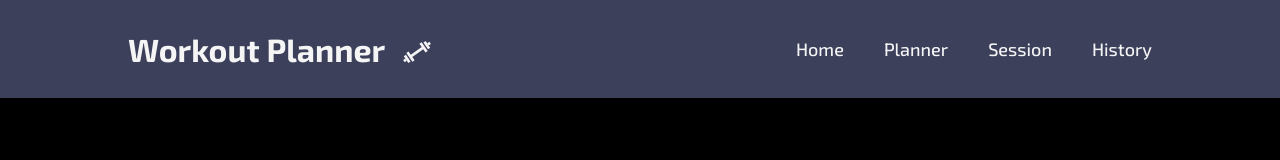
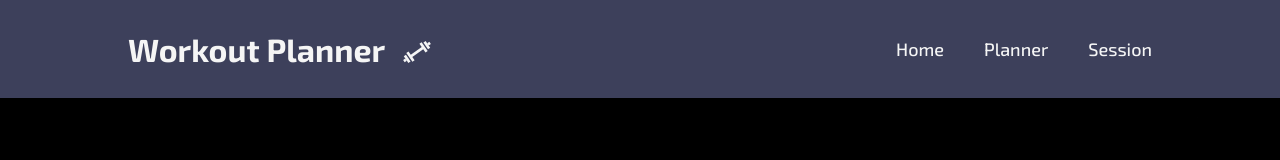
Before and after one commit to diogo-dev/Workout-Project, a React (Vite) app: page / in a window 1280 px wide. Shown: the top 160 px of the page. Built offline with nearby package versions, Linux system fonts and the light colour scheme; no server answers.

Commit message:
Delete: History Page

```diff
--- a/src/App.jsx
+++ b/src/App.jsx
@@ -28,7 +28,6 @@ function App() {
           <Route path='/planner' element={<Planner />} />
           <Route path='/planner/create-workout' element={<CreateWorkout />} />
           <Route path='/session' element={<WorkoutSession />} />
-          <Route path='/history' element={<History />} />
         </Routes>
       </BrowserRouter>
     </div>
--- a/src/components/navBar/NavBar.jsx
+++ b/src/components/navBar/NavBar.jsx
@@ -15,7 +15,6 @@ const NavBar = () => {
         <NavLink to='/'>Home</NavLink>
         <NavLink to='/planner'>Planner</NavLink>
         <NavLink to='/session'>Session</NavLink>
-        <NavLink to='/history'>History</NavLink>
       </nav>
     </header>
   )
```
Also changed, not shown: 1 other file (tests, documents, lock files or other folders).
